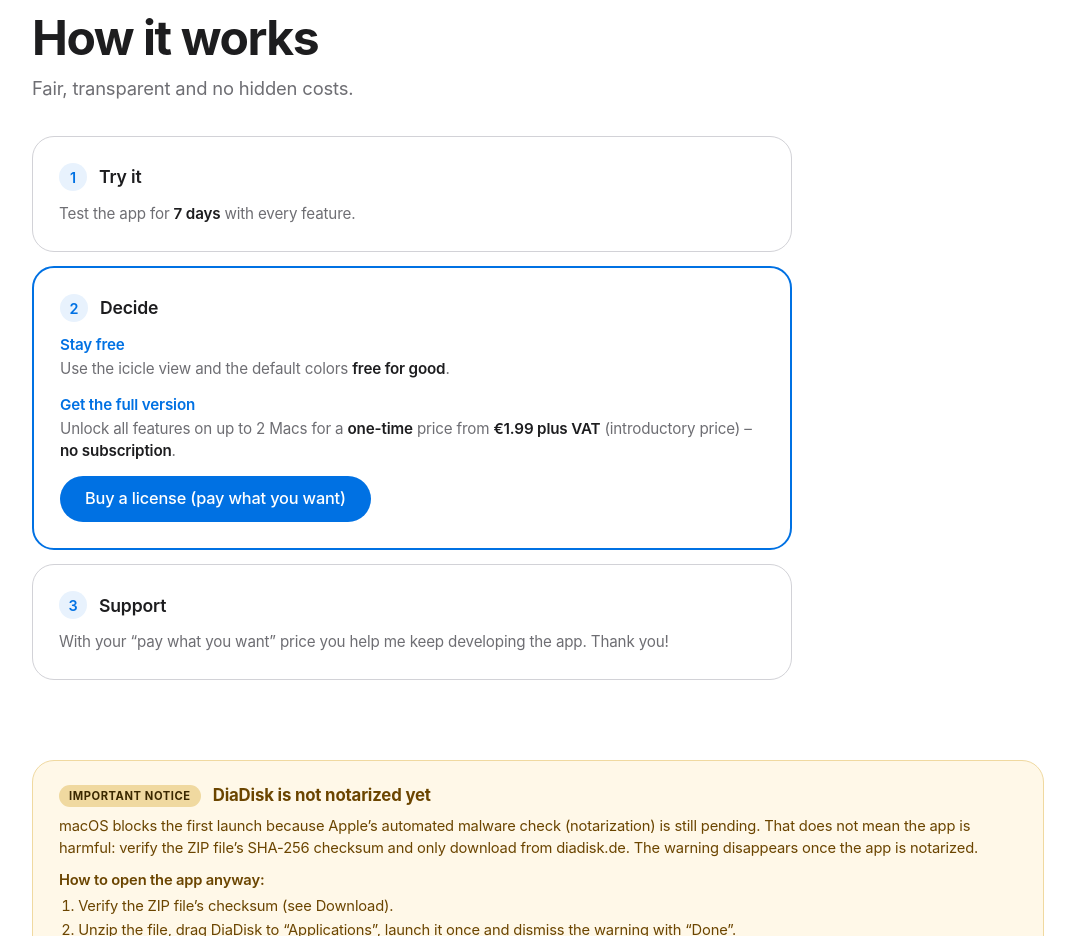
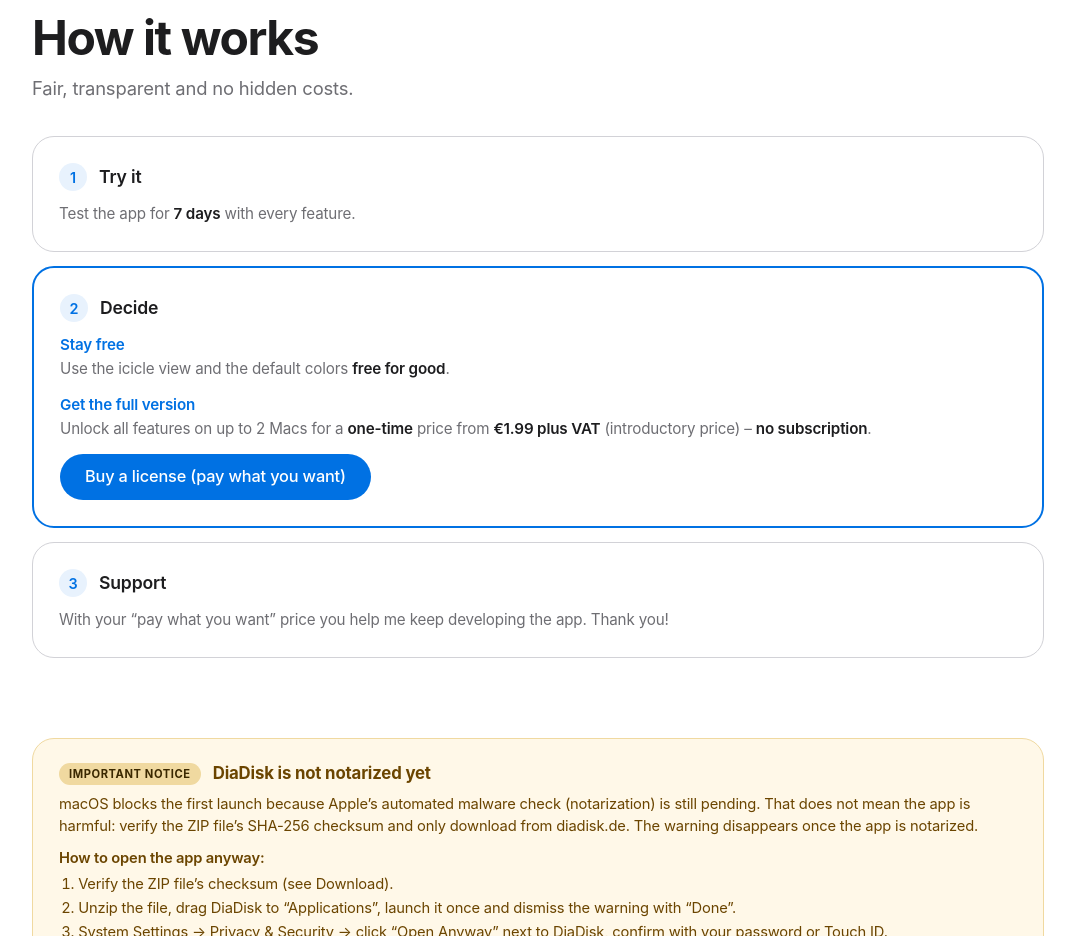
Before and after one commit to miodesdev/diadisk.de, a plain HTML site: page index.html in a window 1280 px wide. Shown: the part 3480-4416 px from the top of the page, without its empty margins (102-1177 px from the left). Drawn offline with Linux system fonts and the light colour scheme; no server answers.

Commit message:
Update style.css

```diff
--- a/style.css
+++ b/style.css
@@ -88,7 +88,7 @@ section.block { padding:80px 0; }
 .card-head { display:flex; align-items:center; gap:12px; margin-bottom:12px; }
 .card-head h3 { margin:0; }
 .ico { flex:none; width:40px; height:40px; border-radius:12px; background:var(--brand-soft); color:var(--brand); display:grid; place-items:center; font-size:1.2rem; }
-.plans { display:grid; grid-template-columns:1fr; gap:14px; max-width:760px; }
+.plans { display:grid; grid-template-columns:1fr; gap:14px; }
 .plan { display:flex; flex-direction:column; gap:8px; border:1px solid var(--line); }
 .plan .step { width:28px; height:28px; border-radius:50%; background:var(--brand-soft); color:var(--brand); font-weight:600; display:grid; place-items:center; font-size:.9rem; }
 .plan.featured { border:2px solid var(--brand); }
```
